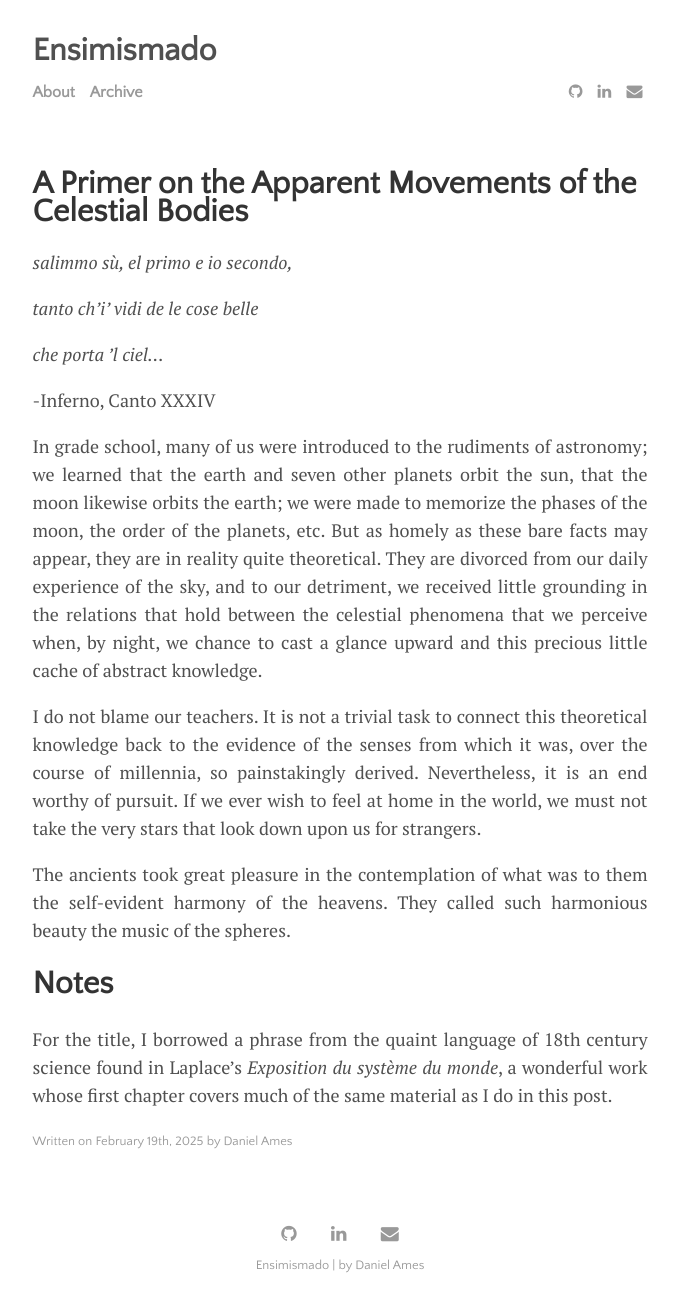
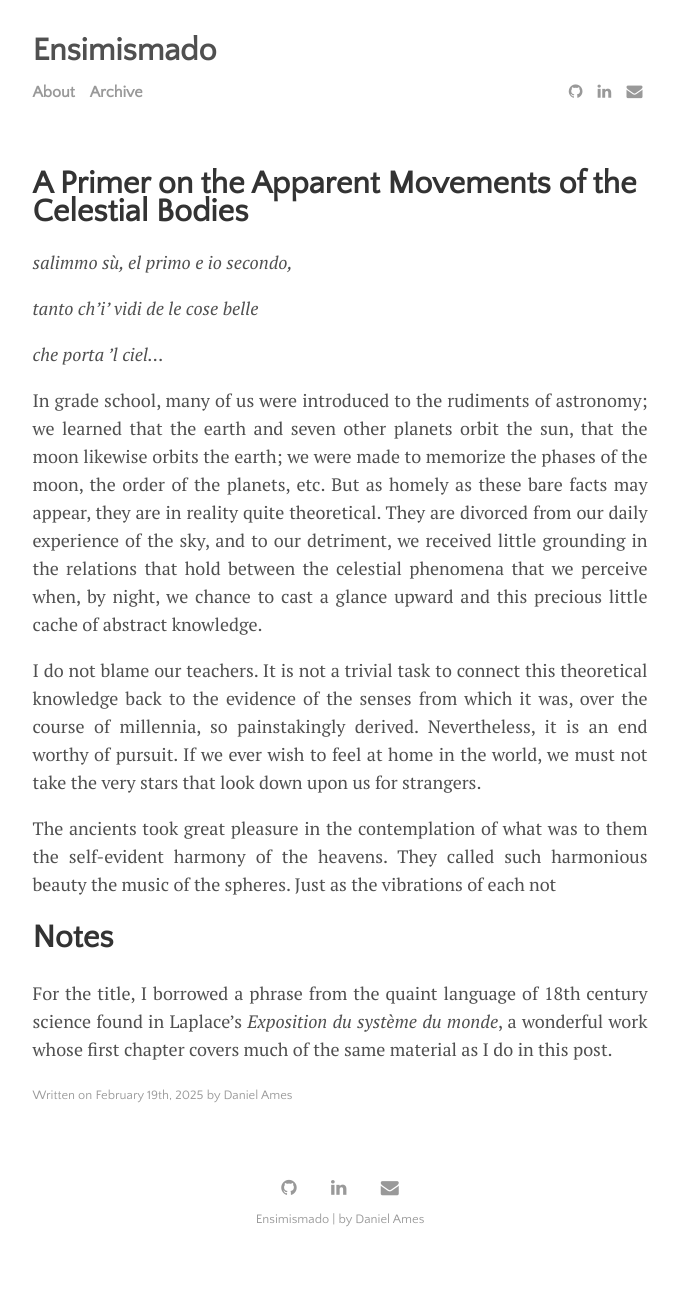
Before and after one commit to DanielAmes/DanielAmes.github.io, a Jekyll site: the page built from _posts/2025-02-19-primer.md, in a window 1280 px wide. Shown: the whole page, without its empty margins (300-979 px from the left). Built offline with Jekyll 4.4.1, drawn with Linux system fonts in a browser that asks for light colours; after the commit the page ends 1265 px from its top, so only the background shows below that.

Commit message:
Removed quotation

```diff
--- a/_posts/2025-02-19-primer.md
+++ b/_posts/2025-02-19-primer.md
@@ -12,14 +12,14 @@ _tanto ch’i’ vidi de le cose belle_
 
 _che porta ’l ciel..._
 
--Inferno, Canto XXXIV
+
 
 
 In grade school, many of us were introduced to the rudiments of astronomy; we learned that the earth and seven other planets orbit the sun, that the moon likewise orbits the earth; we were made to memorize the phases of the moon, the order of the planets, etc. But as homely as these bare facts may appear, they are in reality quite theoretical. They are divorced from our daily experience of the sky, and to our detriment, we received little grounding in the relations that hold between the celestial phenomena that we perceive when, by night, we chance to cast a glance upward and this precious little cache of abstract knowledge.
 
 I do not blame our teachers. It is not a trivial task to connect this theoretical knowledge back to the evidence of the senses from which it was, over the course of millennia, so painstakingly derived. Nevertheless, it is an end worthy of pursuit. If we ever wish to feel at home in the world, we must not take the very stars that look down upon us for strangers.
 
-The ancients took great pleasure in the contemplation of what was to them the self-evident harmony of the heavens. They called such harmonious beauty the music of the spheres.
+The ancients took great pleasure in the contemplation of what was to them the self-evident harmony of the heavens. They called such harmonious beauty the music of the spheres. Just as the vibrations of each not
 
 # Notes
 
```
